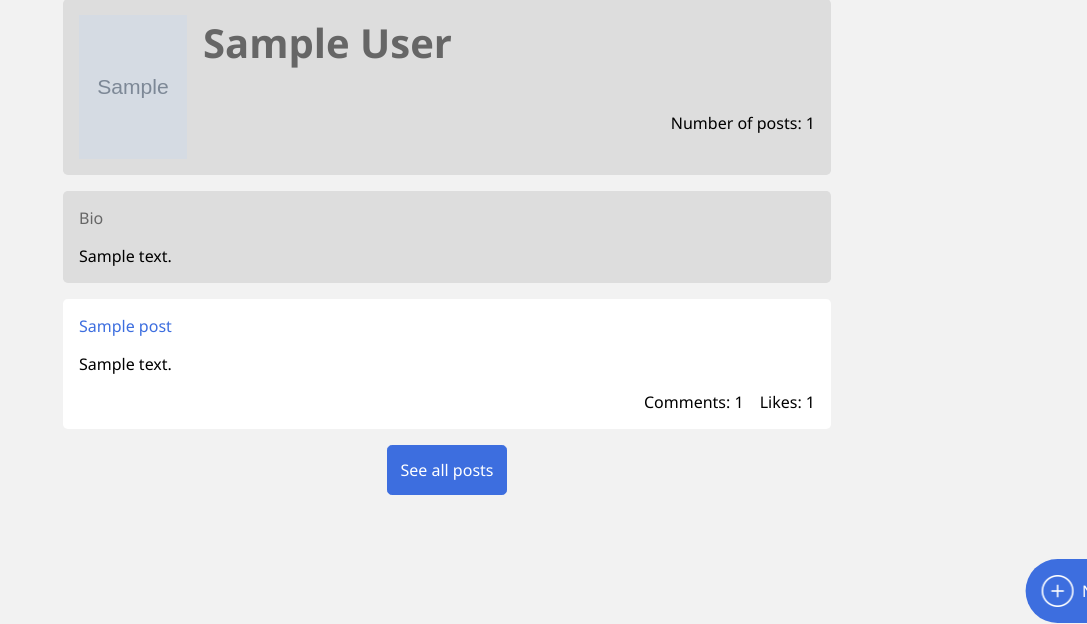
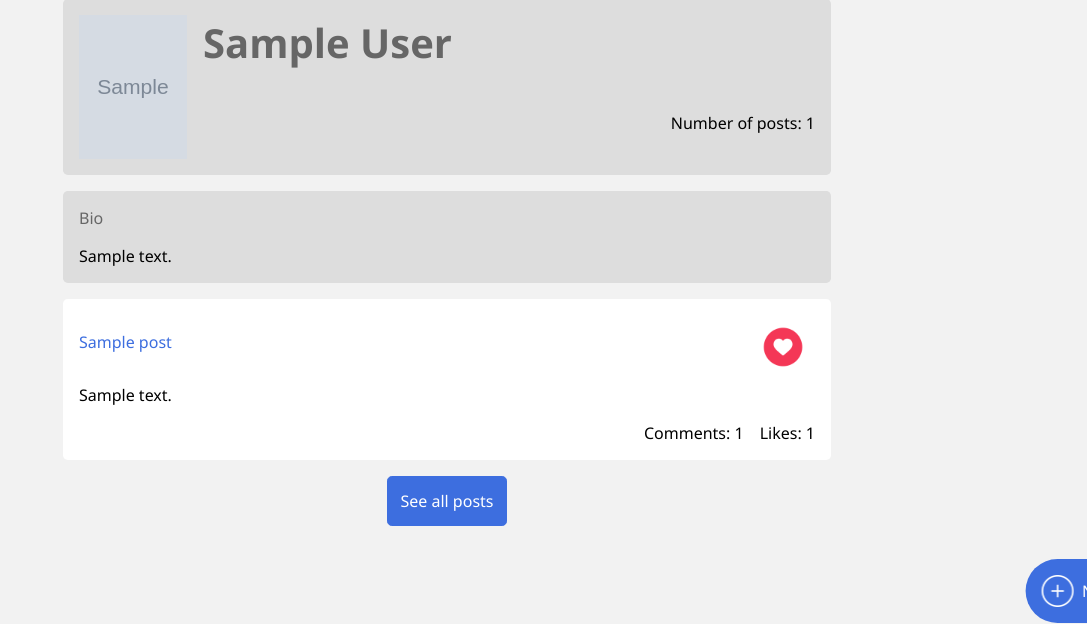
Before and after one commit to Trictonicmp/blog-app, a Rails app: page /users/1 in a window 1280 px wide. Shown: the part 17-641 px from the top of the page, without its empty margins (193-1280 px from the left). Run offline with Rails 7, Linux system fonts and the light colour scheme; tables that the repository leaves empty hold one stand-in row (values such as "Sample post"); some libraries are stand-ins or nearby versions.

Commit message:
Add likes button and controller to be able to give like to posts

```diff
--- a/app/assets/stylesheets/posts_card.css
+++ b/app/assets/stylesheets/posts_card.css
@@ -14,8 +14,15 @@
   color: rgb(61, 110, 223);
 }
 
+.posts-list .post .title {
+  flex-shrink: 1;
+  flex-grow: 1;
+  display: flex;
+  justify-content: space-between;
+  align-items: center;
+}
+
 .posts-list .post .title a {
-  display: block;
   color: rgb(61, 110, 223);
   margin-bottom: 1em;
   text-decoration: none;
@@ -38,3 +45,23 @@
   border-top: 1px solid #ddd;
   margin-bottom: 0.8em;
 }
+
+.like-form {
+  flex-shrink: 1;
+}
+
+.like-form .like-button {
+  width: 4em;
+  background-color: transparent;
+  border: none;
+}
+
+.like-form .like-button img {
+  transition: transform 0.1s ease-out;
+  width: 100%;
+}
+
+.like-form .like-button:hover img {
+  transform: scale(1.2);
+  cursor: pointer;
+}
--- a/app/views/shared/_post_card.html.erb
+++ b/app/views/shared/_post_card.html.erb
@@ -2,6 +2,11 @@
   <span class="title">
     <%= link_to(user_post_path(user_id: user.id, id: post.id)) do %>
       <%= post.title %>
+    <% end %>
+    <%= form_with url: user_post_likes_path(post_id: post.id, user_id: user.id), method: :post, class: "like-form" do |form| %>
+      <%= button_tag class: "like-button" do %>
+        <%= image_tag("like.png", alt: "Like") %>
+      <% end %>
     <% end %>
   </span>
   <p>
```
Also changed, not shown: app/controllers/likes_controller.rb (added, +18 -0 lines), app/assets/images/dislike.png (added), app/assets/images/like.png (added).
